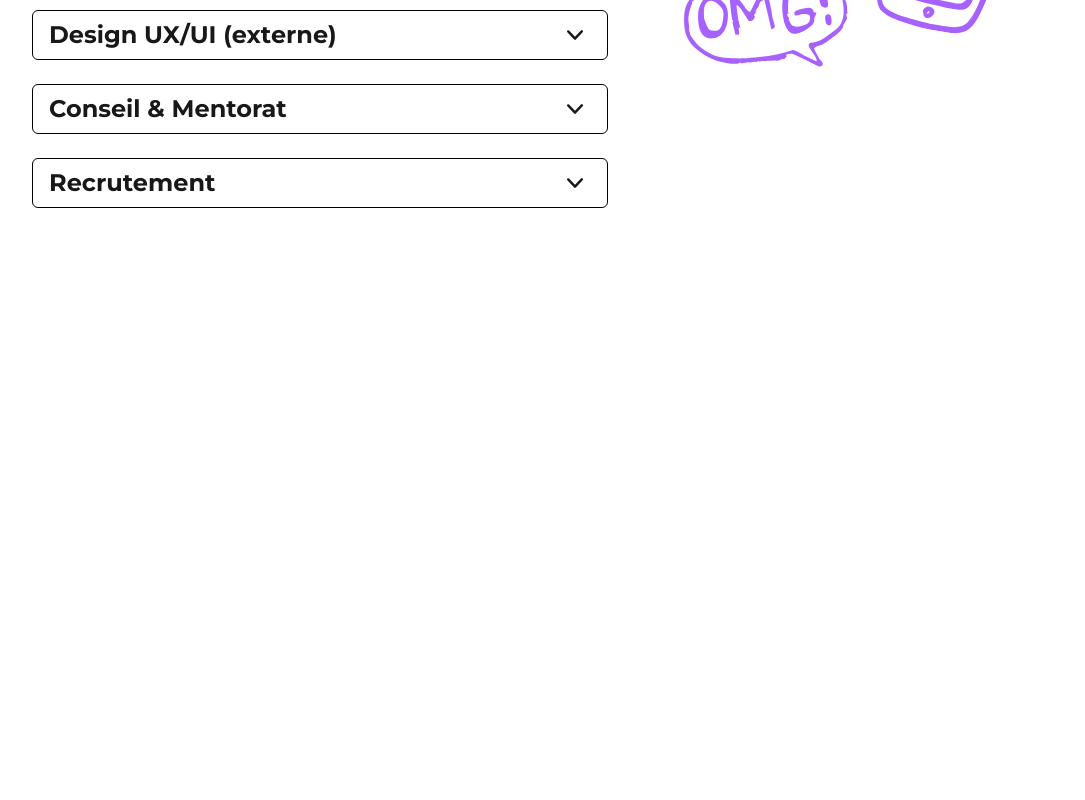
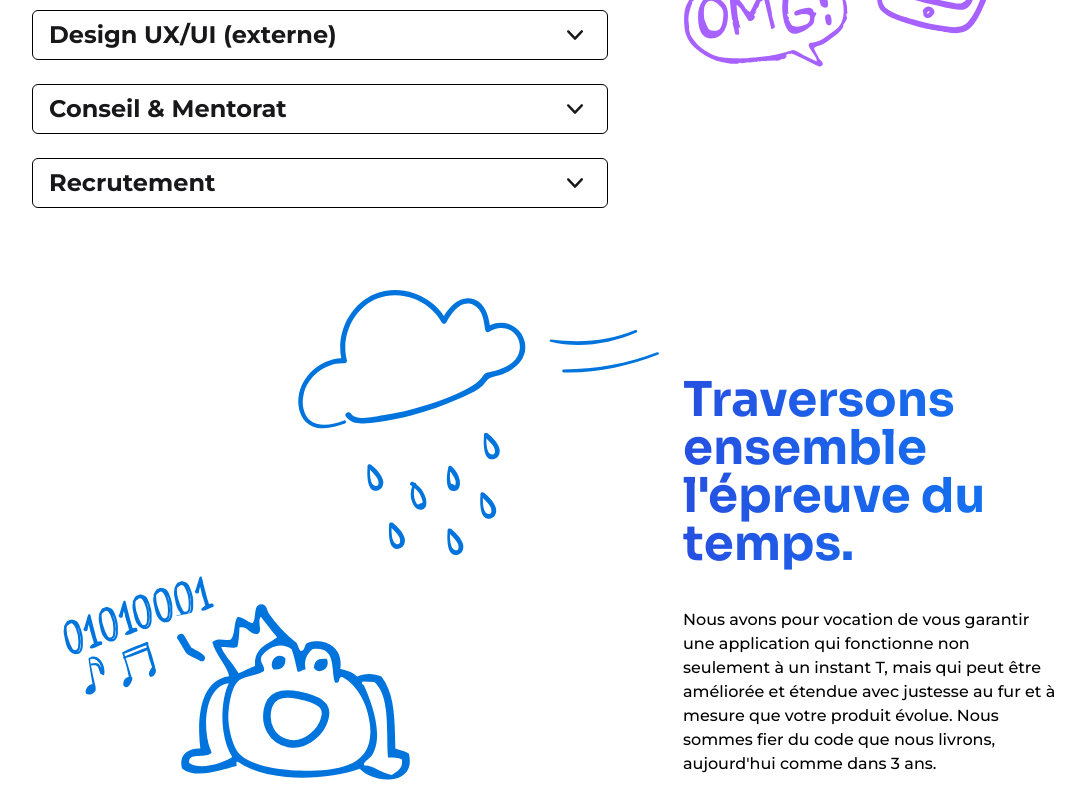
Before and after one commit to qrafttech/website, a Next.js app: page / in a window 1280 px wide. Shown: the part 1300-2100 px from the top of the page, without its empty margins (96-1181 px from the left). Before the commit the page ends 1540 px from the top, so only its background shows below. Built offline with nearby package versions, Linux system fonts and the light colour scheme.

Commit message:
feat(Values): add values baseline and frog

```diff
--- /dev/null
+++ b/app/Values.tsx
@@ -0,0 +1,27 @@
+import Image from "next/image";
+
+import singingFrogWithCloud from "../public/images/singing-frog-with-cloud.svg";
+
+export default function Values() {
+  return (
+    <div className="flex items-end">
+      <Image
+        src={singingFrogWithCloud}
+        alt="Frog with a crown singing a binary song"
+        className="flex-1 p-4"
+      />
+      <div className="flex-1">
+        <h2 className="bg-gradient-to-r from-[#2650e1] to-[#1079f4] bg-clip-text py-4 font-serif text-5xl font-bold text-transparent">
+          Traversons ensemble l&#39;épreuve du temps.
+        </h2>
+        <p className="py-6">
+          Nous avons pour vocation de vous garantir une application qui
+          fonctionne non seulement à un instant T, mais qui peut être améliorée
+          et étendue avec justesse au fur et à mesure que votre produit évolue.
+          Nous sommes fier du code que nous livrons, aujourd&#39;hui comme dans
+          3 ans.
+        </p>
+      </div>
+    </div>
+  );
+}
--- a/app/page.tsx
+++ b/app/page.tsx
@@ -4,6 +4,7 @@ import Cover from "./Cover";
 import CoverBackground from "./CoverBackground";
 import Services from "./Services";
 import sticker from "../public/images/sticker.svg";
+import Values from "./Values";
 
 export default function Home() {
   return (
@@ -25,6 +26,7 @@ export default function Home() {
       <div className="flex justify-center">
         <div className="max-w-screen-2xl px-4 pt-20 lg:px-24 xl:px-32">
           <Services />
+          <Values />
         </div>
       </div>
     </main>
```
Also changed, not shown: public/images/singing-frog-with-cloud.svg (added).
